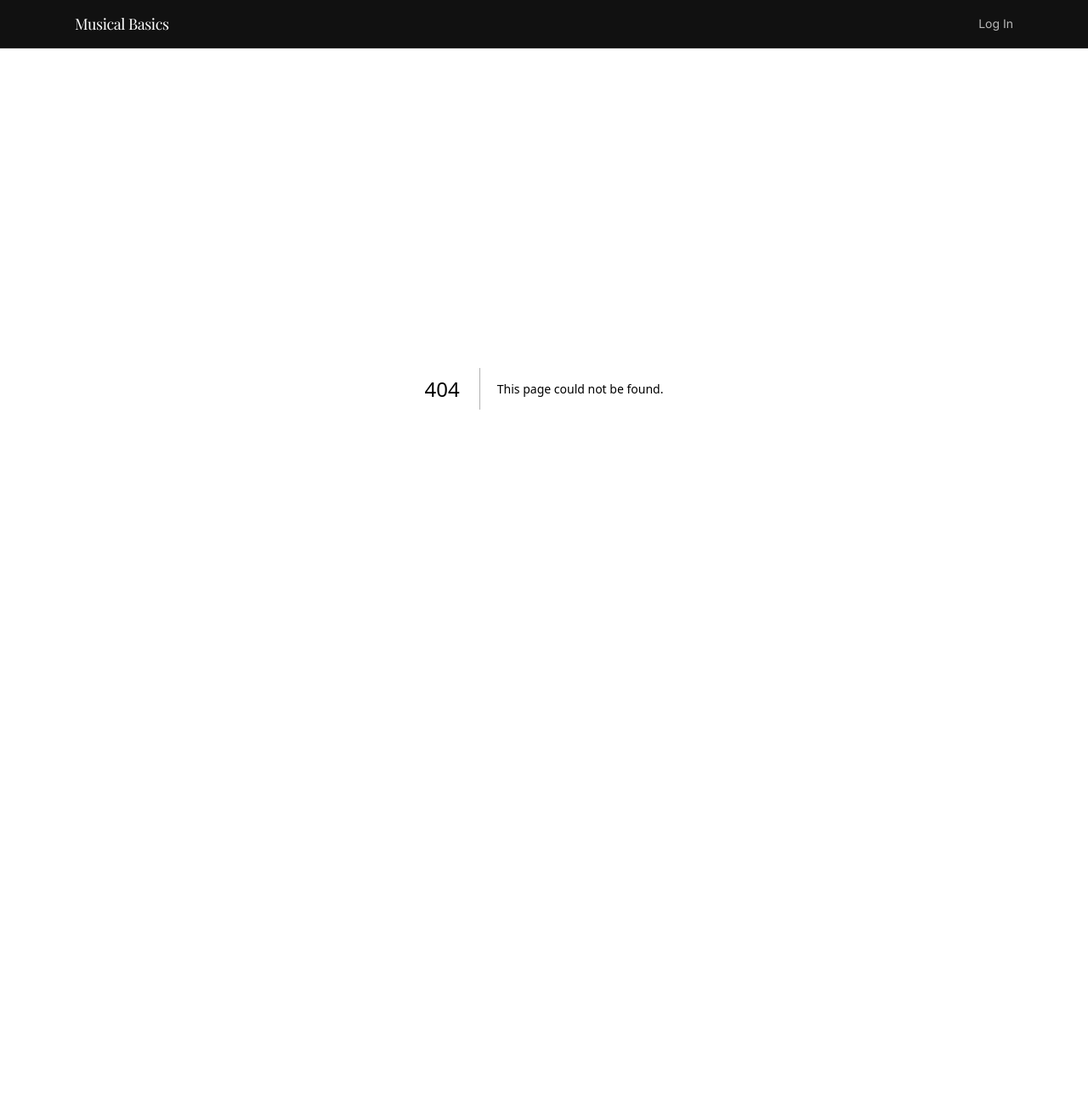
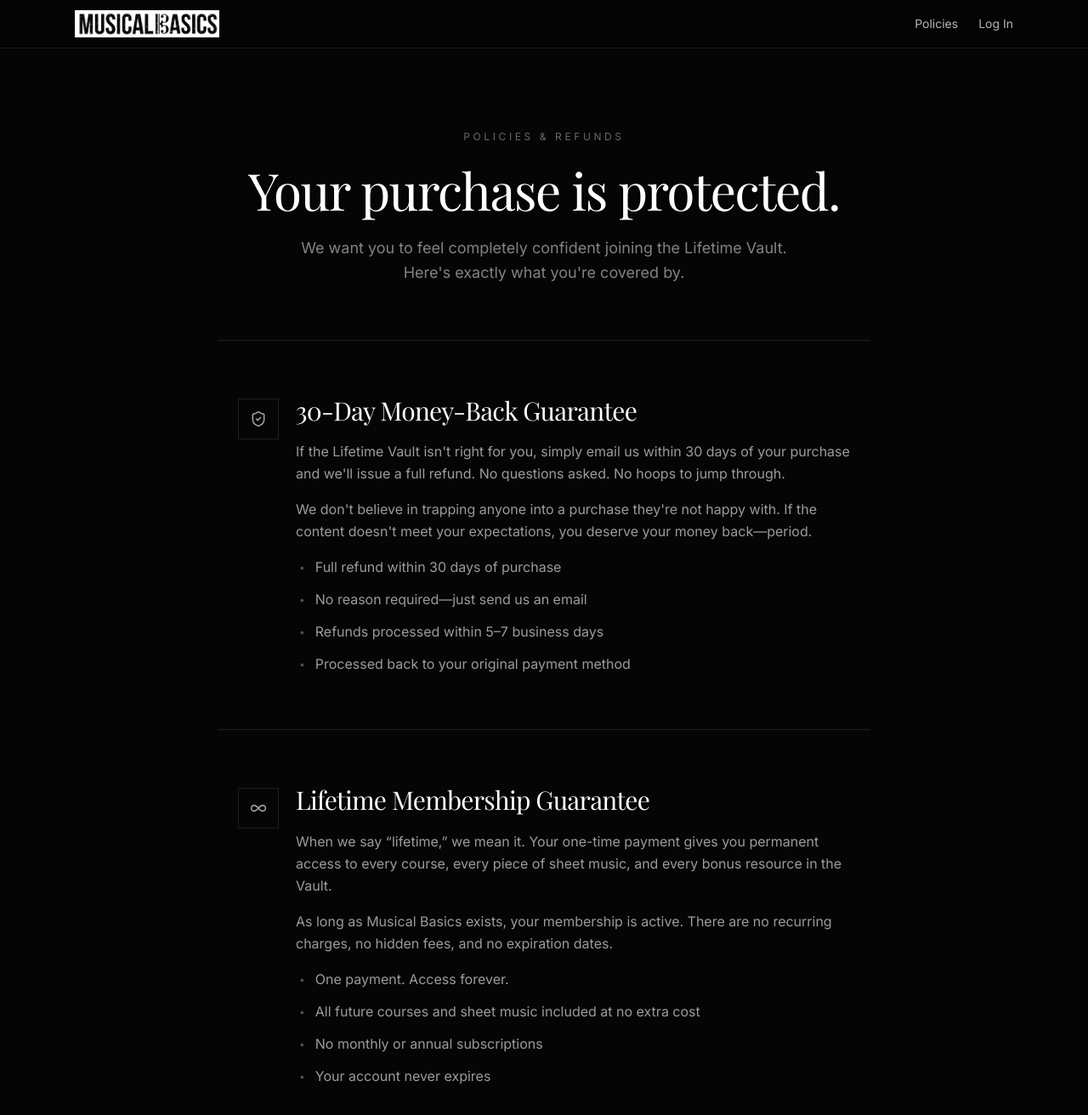
Before and after one commit to musical-basics/lifetime-vault-new, a Next.js app: page /policies in a window 1280 px wide. Before the commit this address had no page. Shown: the top 1312 px of the page at 85% size. Before the commit the page ends 857 px from the top, so only its background shows below. Built offline with nearby package versions, Linux system fonts and the light colour scheme; a web font is replaced by a local one.

Commit message:
Add Policies & Refunds page, navbar logo image, and navbar Policies link

```diff
--- /dev/null
+++ b/app/policies/page.tsx
@@ -0,0 +1,144 @@
+import { ShieldCheck, Infinity, Mail } from "lucide-react"
+
+export const metadata = {
+    title: "Policies & Refunds | The Lifetime Vault",
+    description:
+        "Our 30-day no-questions-asked refund policy and lifetime membership guarantee.",
+}
+
+export default function PoliciesPage() {
+    return (
+        <main className="min-h-screen bg-[#050505] text-white">
+            {/* Header */}
+            <section className="max-w-3xl mx-auto px-6 pt-24 pb-16 text-center">
+                <p className="font-sans text-[10px] md:text-xs uppercase tracking-[0.3em] text-white/40 mb-6">
+                    Policies & Refunds
+                </p>
+                <h1 className="font-serif text-4xl md:text-5xl lg:text-6xl tracking-tight leading-none text-balance">
+                    Your purchase is protected.
+                </h1>
+                <p className="font-sans text-white/50 mt-6 text-lg leading-relaxed max-w-xl mx-auto text-pretty">
+                    We want you to feel completely confident joining the Lifetime Vault.
+                    Here{"'"}s exactly what you{"'"}re covered by.
+                </p>
+            </section>
+
+            {/* 30-Day Refund Policy */}
+            <section className="max-w-3xl mx-auto px-6 py-16 border-t border-white/10">
+                <div className="flex items-start gap-5">
+                    <div className="flex items-center justify-center size-12 border border-white/10 shrink-0 mt-1">
+                        <ShieldCheck className="size-5 text-white/60" />
+                    </div>
+                    <div>
+                        <h2 className="font-serif text-2xl md:text-3xl tracking-tight leading-tight mb-4">
+                            30-Day Money-Back Guarantee
+                        </h2>
+                        <div className="space-y-4 font-sans text-white/60 text-base leading-relaxed">
+                            <p>
+                                If the Lifetime Vault isn{"'"}t right for you, simply email us
+                                within 30 days of your purchase and we{"'"}ll issue a full
+                                refund. No questions asked. No hoops to jump through.
+                            </p>
+                            <p>
+                                We don{"'"}t believe in trapping anyone into a purchase they{"'"}re
+                                not happy with. If the content doesn{"'"}t meet your
+                                expectations, you deserve your money back{"\u2014"}period.
+                            </p>
+                            <ul className="space-y-3 pl-1">
+                                <li className="flex items-start gap-3">
+                                    <span className="text-white/30 mt-1.5 text-xs">{"\u2022"}</span>
+                                    <span>Full refund within 30 days of purchase</span>
+                                </li>
+                                <li className="flex items-start gap-3">
+                                    <span className="text-white/30 mt-1.5 text-xs">{"\u2022"}</span>
+                                    <span>No reason required{"\u2014"}just send us an email</span>
+                                </li>
+                                <li className="flex items-start gap-3">
+                                    <span className="text-white/30 mt-1.5 text-xs">{"\u2022"}</span>
+                                    <span>Refunds processed within 5{"\u20137"} business days</span>
+                                </li>
+                                <li className="flex items-start gap-3">
+                                    <span className="text-white/30 mt-1.5 text-xs">{"\u2022"}</span>
+                                    <span>Processed back to your original payment method</span>
+                                </li>
+                            </ul>
+                        </div>
+                    </div>
+                </div>
+            </section>
+
+            {/* Lifetime Membership Guarantee */}
+            <section className="max-w-3xl mx-auto px-6 py-16 border-t border-white/10">
+                <div className="flex items-start gap-5">
+                    <div className="flex items-center justify-center size-12 border border-white/10 shrink-0 mt-1">
+                        <Infinity className="size-5 text-white/60" />
+                    </div>
+                    <div>
+                        <h2 className="font-serif text-2xl md:text-3xl tracking-tight leading-tight mb-4">
+                            Lifetime Membership Guarantee
+                        </h2>
+                        <div className="space-y-4 font-sans text-white/60 text-base leading-relaxed">
+                            <p>
+                                When we say {"\u201C"}lifetime,{"\u201D"} we mean it. Your
+                                one-time payment gives you permanent access to every course,
+                                every piece of sheet music, and every bonus resource in the
+                                Vault.
+                            </p>
+                            <p>
+                                As long as Musical Basics exists, your membership is active.
+                                There are no recurring charges, no hidden fees, and no
+                                expiration dates.
+                            </p>
+                            <ul className="space-y-3 pl-1">
+                                <li className="flex items-start gap-3">
+                                    <span className="text-white/30 mt-1.5 text-xs">{"\u2022"}</span>
+                                    <span>One payment. Access forever.</span>
+                                </li>
+                                <li className="flex items-start gap-3">
+                                    <span className="text-white/30 mt-1.5 text-xs">{"\u2022"}</span>
+                                    <span>All future courses and sheet music included at no extra cost</span>
+                                </li>
+                                <li className="flex items-start gap-3">
+                                    <span className="text-white/30 mt-1.5 text-xs">{"\u2022"}</span>
+                                    <span>No monthly or annual subscriptions</span>
+                                </li>
+                                <li className="flex items-start gap-3">
+                                    <span className="text-white/30 mt-1.5 text-xs">{"\u2022"}</span>
+                                    <span>Your account never expires</span>
+                                </li>
+                            </ul>
+                        </div>
+                    </div>
+                </div>
+            </section>
+
+            {/* Contact */}
+            <section className="max-w-3xl mx-auto px-6 py-16 border-t border-white/10">
+                <div className="flex items-start gap-5">
+                    <div className="flex items-center justify-center size-12 border border-white/10 shrink-0 mt-1">
+                        <Mail className="size-5 text-white/60" />
+                    </div>
+                    <div>
+                        <h2 className="font-serif text-2xl md:text-3xl tracking-tight leading-tight mb-4">
+                            Need Help?
+                        </h2>
+                        <p className="font-sans text-white/60 text-base leading-relaxed">
+                            If you have any questions about our policies, need to request a
+                            refund, or just want to say hi, reach out to us at{" "}
+                            <a
+                                href="mailto:hello@musicalbasics.com"
+                                className="text-white underline underline-offset-4 decoration-white/30 hover:decoration-white transition-colors"
+                            >
+                                hello@musicalbasics.com
+                            </a>
+                            . We typically respond within 24 hours.
+                        </p>
+                    </div>
+                </div>
+            </section>
+
+            {/* Bottom spacer */}
+            <div className="h-24" />
+        </main>
+    )
+}
--- a/components/navbar.tsx
+++ b/components/navbar.tsx
@@ -1,6 +1,7 @@
 "use client"
 
 import Link from "next/link"
+import Image from "next/image"
 import { useAuth } from "@/components/auth-provider"
 
 export function Navbar() {
@@ -9,11 +10,24 @@ export function Navbar() {
   return (
     <nav className="sticky top-0 z-50 bg-[#050505]/95 backdrop-blur-sm border-b border-white/10">
       <div className="max-w-6xl mx-auto flex items-center justify-between px-6 h-14">
-        <Link href="/" className="font-serif text-lg tracking-tight text-white">
-          Musical Basics
+        <Link href="/" className="flex items-center">
+          <Image
+            src="/images/musical basics logo horitzontal (1).jpg"
+            alt="Musical Basics"
+            width={140}
+            height={36}
+            className="h-8 w-auto object-contain"
+            priority
+          />
         </Link>
 
         <div className="flex items-center gap-6">
+          <Link
+            href="/policies"
+            className="font-sans text-sm text-white/70 hover:text-white transition-colors"
+          >
+            Policies
+          </Link>
           {isLoggedIn ? (
             <>
               <Link
```
Also changed, not shown: public/images/musical basics logo horitzontal (1).jpg (added).
